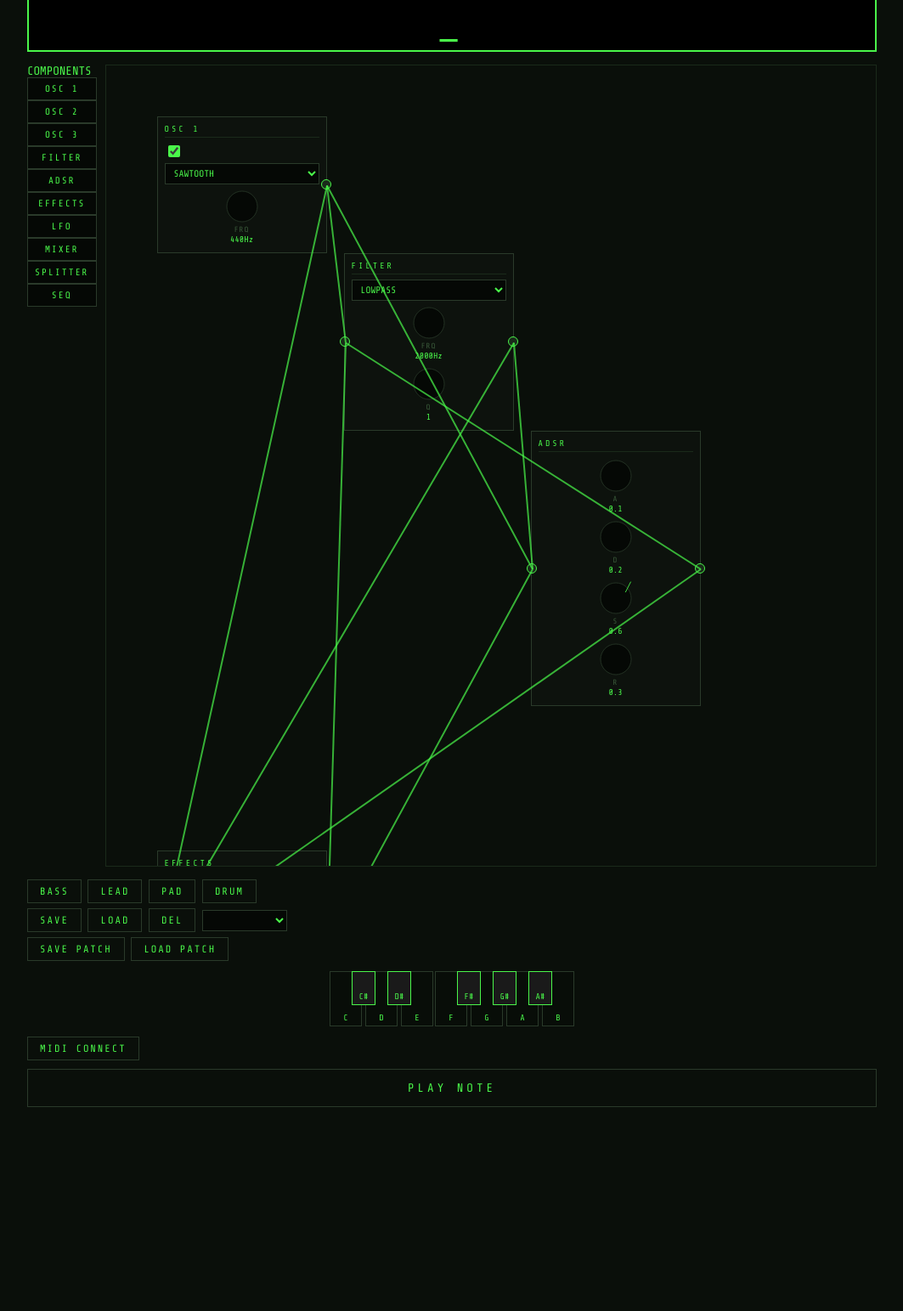
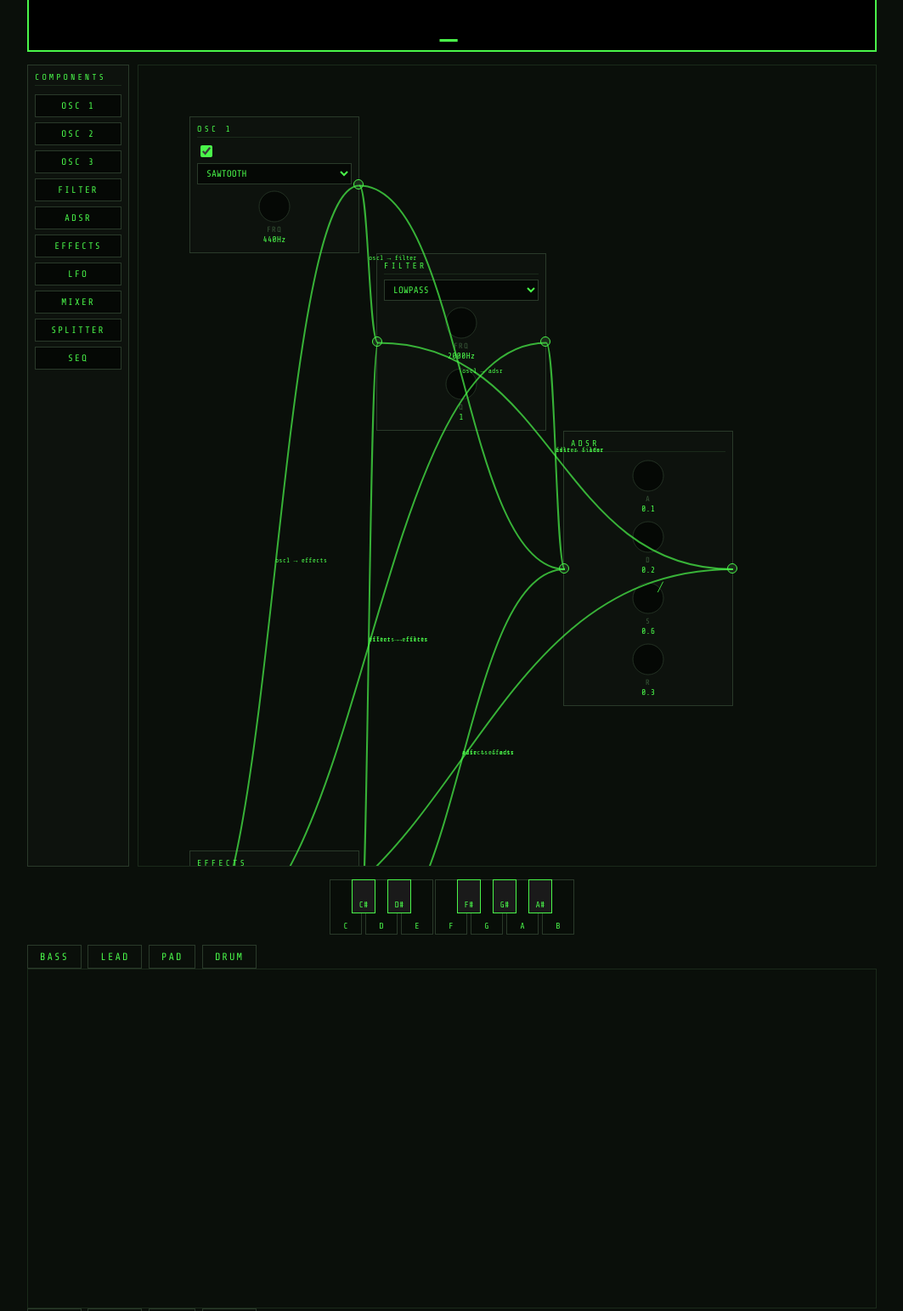
Before and after one commit to SergeiLitvinov/sid-synth, a plain HTML site: page index.html in a window 1280 px wide. Shown: the part 425-1968 px from the top of the page at 85% size, without its empty margins (108-1171 px from the left). Before the commit the page ends 1743 px from the top, so only its background shows below. Drawn offline with nearby package versions, Linux system fonts and the light colour scheme.

Commit message:
Fix keyboard position, smooth connections, and positioning

```diff
--- a/index.html
+++ b/index.html
@@ -16,9 +16,9 @@
       <div class="note-display" id="noteDisplay">_</div>
     </div>
 
-    <div class="workspace">
-      <div class="toolbar" id="toolbar">
-        <div class="toolbar-title">COMPONENTS</div>
+  <div class="workspace">
+      <div class="tool-bar" id="tool-bar">
+        <div class="tool-bar-title">COMPONENTS</div>
         <div class="tool-item" data-type="oscillator" data-id="osc1">OSC 1</div>
         <div class="tool-item" data-type="oscillator" data-id="osc2">OSC 2</div>
         <div class="tool-item" data-type="oscillator" data-id="osc3">OSC 3</div>
@@ -29,6 +29,20 @@
         <div class="tool-item" data-type="mixer">MIXER</div>
         <div class="tool-item" data-type="splitter">SPLITTER</div>
         <div class="tool-item" data-type="sequencer">SEQ</div>
+      </div>
+      <div class="rack" id="rack">
+        <svg class="connection-line" id="connectionsSvg"></svg>
+      </div>
+    </div>
+
+    <div class="keyboard" id="keyboard"></div>
+
+    <div class="panel">
+      <div class="row row-center">
+        <button class="preset-btn" data-preset="bass">BASS</button>
+        <button class="preset-btn" data-preset="lead">LEAD</button>
+        <button class="preset-btn" data-preset="pad">PAD</button>
+        <button class="preset-btn" data-preset="drum">DRUM</button>
       </div>
       <div class="rack" id="rack">
         <svg class="connection-line" id="connectionsSvg"></svg>
--- a/src/main.js
+++ b/src/main.js
@@ -72,7 +72,7 @@ const NOTES = { 'C': 261.63, 'C#': 277.18, 'D': 293.66, 'D#': 311.13, 'E': 329.6
     const id = e.dataTransfer.getData('id');
     const rect = rack.getBoundingClientRect();
     const x = e.clientX - rect.left - 100;
-    const y = e.clientY - rect.top - 30;
+    const y = e.clientY - rect.top - 20;
     createComponent(type, id, x, y);
   });
 
@@ -114,6 +114,7 @@ const NOTES = { 'C': 261.63, 'C#': 277.18, 'D': 293.66, 'D#': 311.13, 'E': 329.6
     comp.element.style.left = Math.max(0, x) + 'px';
     comp.element.style.top = Math.max(0, y) + 'px';
     makeDraggable(comp.element);
+    labelConnections();
   }
 
   function makeDraggable(el) {
@@ -139,7 +140,7 @@ const NOTES = { 'C': 261.63, 'C#': 277.18, 'D': 293.66, 'D#': 311.13, 'E': 329.6
       y = Math.max(0, Math.min(y, rackRect.height - el.offsetHeight));
       el.style.left = x + 'px';
       el.style.top = y + 'px';
-      drawConnections();
+      labelConnections();
     });
 
     document.addEventListener('mouseup', () => {
@@ -150,10 +151,10 @@ const NOTES = { 'C': 261.63, 'C#': 277.18, 'D': 293.66, 'D#': 311.13, 'E': 329.6
     });
   }
 
-  function drawConnections() {
+  function labelConnections() {
     while (svgEl.firstChild) svgEl.removeChild(svgEl.firstChild);
 
-    // Draw connections between connected components
+    // Draw connections between components
     Object.keys(components).forEach(fromId => {
       const fromComp = components[fromId];
       if (!fromComp || !fromComp.element) return;
@@ -161,7 +162,6 @@ const NOTES = { 'C': 261.63, 'C#': 277.18, 'D': 293.66, 'D#': 311.13, 'E': 329.6
       const fromOutput = fromComp.element.querySelector('[data-type="output"]');
       if (!fromOutput) return;
 
-      // Find components connected to this output
       Object.keys(components).forEach(toId => {
         if (toId === fromId) return;
         const toComp = components[toId];
@@ -170,7 +170,6 @@ const NOTES = { 'C': 261.63, 'C#': 277.18, 'D': 293.66, 'D#': 311.13, 'E': 329.6
         const toInput = toComp.element.querySelector('[data-type="input"]');
         if (!toInput) return;
 
-        // Check if connected (simplified - just draw if both exist)
         const r1 = fromOutput.getBoundingClientRect();
         const r2 = toInput.getBoundingClientRect();
         const rackRect = rack.getBoundingClientRect();
@@ -180,27 +179,37 @@ const NOTES = { 'C': 261.63, 'C#': 277.18, 'D': 293.66, 'D#': 311.13, 'E': 329.6
         const x2 = r2.left - rackRect.left + r2.width/2;
         const y2 = r2.top - rackRect.top + r2.height/2;
 
-        const line = document.createElementNS('http://www.w3.org/2000/svg', 'line');
-        line.setAttribute('x1', x1);
-        line.setAttribute('y1', y1);
-        line.setAttribute('x2', x2);
-        line.setAttribute('y2', y2);
-        line.setAttribute('stroke', '#4af74a');
-        line.setAttribute('stroke-width', '2');
-        line.setAttribute('opacity', '0.7');
-        svgEl.appendChild(line);
+        // Draw smooth curve
+        const path = document.createElementNS('http://www.w3.org/2000/svg', 'path');
+        const cx = (x1 + x2) / 2;
+        const d = `M ${x1} ${y1} C ${cx} ${y1}, ${cx} ${y2}, ${x2} ${y2}`;
+        path.setAttribute('d', d);
+        path.setAttribute('fill', 'none');
+        path.setAttribute('stroke', '#4af74a');
+        path.setAttribute('stroke-width', '2');
+        path.setAttribute('opacity', '0.7');
+        svgEl.appendChild(path);
+
+        // Label
+        const label = document.createElementNS('http://www.w3.org/2000/svg', 'text');
+        label.setAttribute('x', (x1 + x2) / 2);
+        label.setAttribute('y', (y1 + y2) / 2 - 5);
+        label.setAttribute('fill', '#4af74a');
+        label.setAttribute('font-size', '8px');
+        label.textContent = `${fromId} → ${toId}`;
+        svgEl.appendChild(label);
       });
     });
   }
 
   // Create default components
-  createComponent('oscillator', 'osc1', 50, 50);
-  createComponent('filter', 'filter', 270, 50);
-  createComponent('adsr', 'adsr', 490, 50);
-  createComponent('effects', 'effects', 50, 220);
+  setTimeout(() => {
+    createComponent('oscillator', 'osc1', 50, 50);
+    createComponent('filter', 'filter', 270, 50);
+    createComponent('adsr', 'adsr', 490, 50);
+    createComponent('effects', 'effects', 50, 220);
 
-  // Connect default chain: osc1 -> filter -> adsr -> effects -> master
-  setTimeout(() => {
+    // Connect default chain
     if (components.osc1 && components.filter) {
       components.osc1.connect(components.filter);
       components.filter.connectInput(components.osc1);
@@ -214,7 +223,7 @@ const NOTES = { 'C': 261.63, 'C#': 277.18, 'D': 293.66, 'D#': 311.13, 'E': 329.6
     if (components.effects) {
       components.effects.connect({ node: masterGain });
     }
-    drawConnections();
+    labelConnections();
   }, 100);
 
   // Keyboard
@@ -286,7 +295,7 @@ const NOTES = { 'C': 261.63, 'C#': 277.18, 'D': 293.66, 'D#': 311.13, 'E': 329.6
     let barX = 0;
     for (let i = 0; i < freqData.length; i++) {
       const barHeight = (freqData[i] / 255.0) * sh;
-      specCvs.fillStyle = `hsl(${((i / freqData.length) * 120 + 80)}, 70%, 50%)`;
+      specCvs.fillStyle = `hsl(${(i / freqData.length) * 120 + 80}, 70%, 50%)`;
       specCvs.fillRect(barX, sh - barHeight, barWidth, barHeight);
       barX += barWidth + 1;
     }
```
